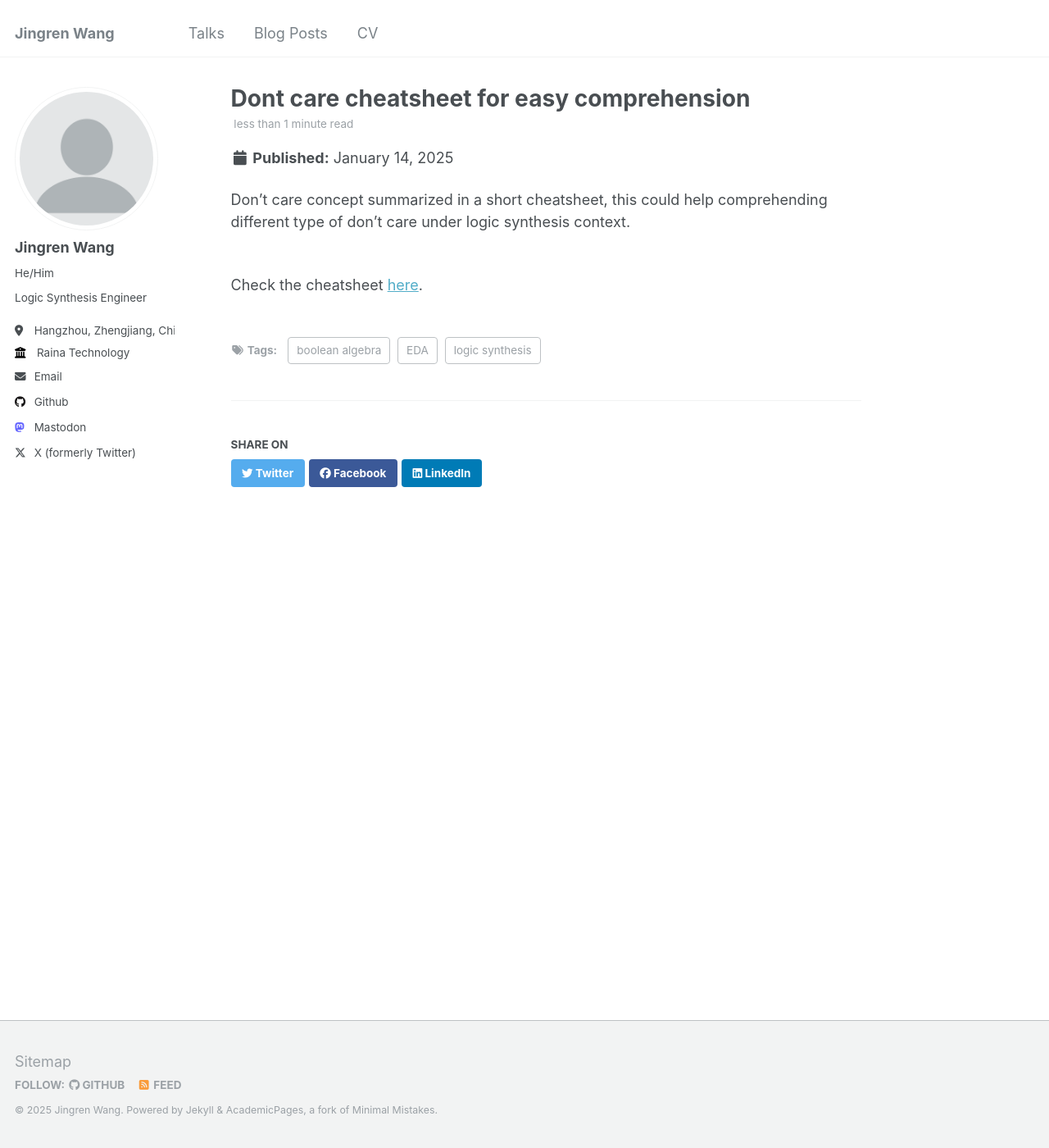
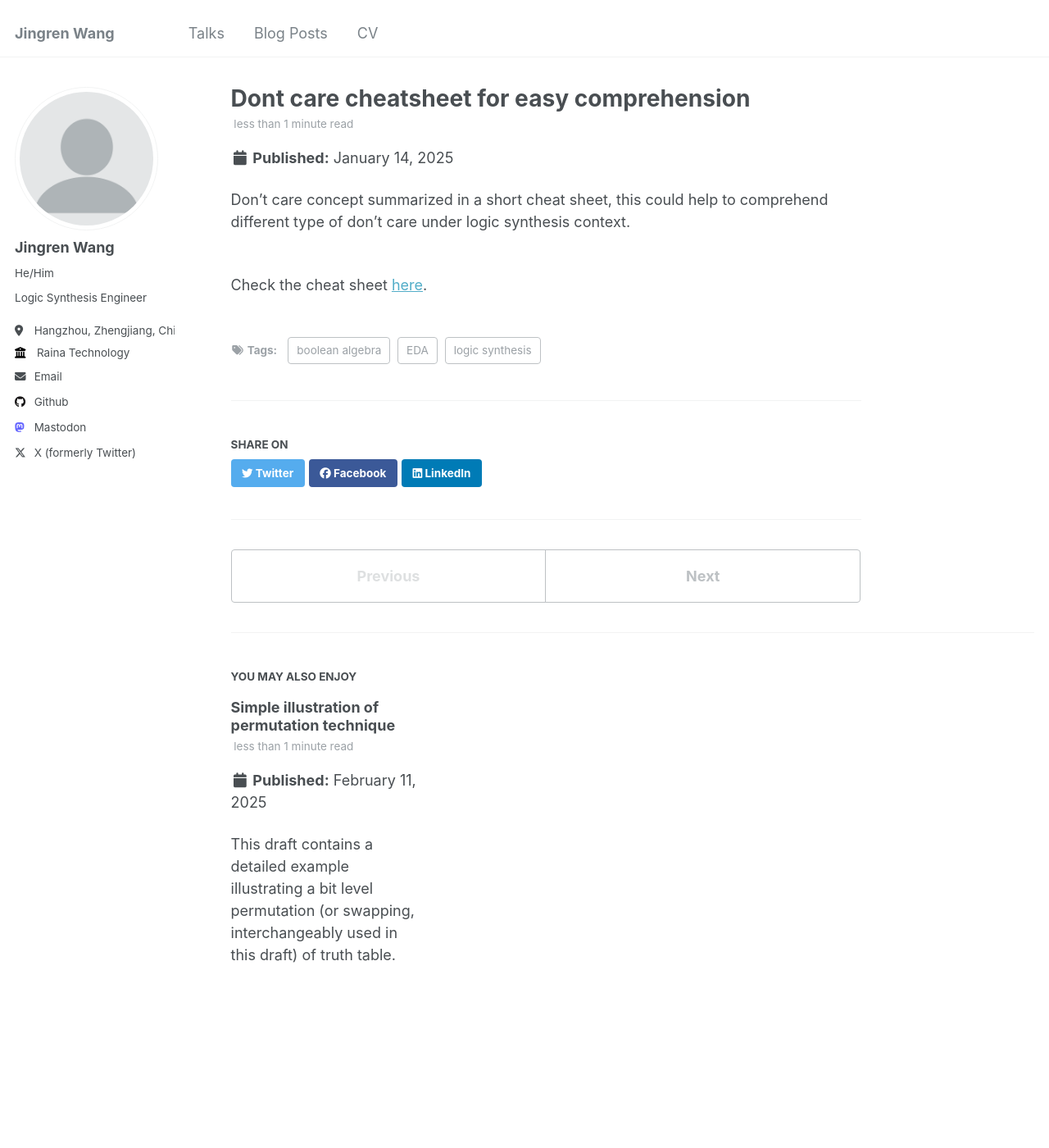
Before and after one commit to wjrforcyber/wjrforcyber.github.io, a Jekyll site: the page built from _posts/2025-01-14-Don't-Care-Cheatsheet.md, in a window 1280 px wide and 1400 px high. Shown: the whole window at 82% size. Built offline with Jekyll 4.4.1, drawn with Linux system fonts in a browser that asks for light colours.

Commit message:
Update(Kitty): Permutation

```diff
--- a/_posts/2025-01-14-Don't-Care-Cheatsheet.md
+++ b/_posts/2025-01-14-Don't-Care-Cheatsheet.md
@@ -8,7 +8,7 @@ tags:
   - EDA
 ---
 
-Don't care concept summarized in a short cheatsheet, this could help comprehending different type of don't care under logic synthesis context.
+Don't care concept summarized in a short cheat sheet, this could help to comprehend different type of don't care under logic synthesis context.
 
 
-<br/>Check the cheatsheet [here](../../../files/DONTCARE.pdf).
+<br/>Check the cheat sheet [here](../../../files/DONTCARE.pdf).
--- /dev/null
+++ b/_posts/2025-02-11-Simple-illustration-on-permutation.md
@@ -0,0 +1,13 @@
+---
+title: 'Simple illustration of permutation technique'
+date: 2025-02-11
+permalink: /posts/2025/02/
+tags:
+  - logic synthesis
+  - bit level
+  - permutation
+  - boolean algebra
+  - EDA
+---
+
+[This draft](../../../files/Kitty_Permutation.pdf) contains a detailed example illustrating a bit level permutation (or swapping, interchangeably used in this draft) of truth table.
```
Also changed, not shown: 1 other file.
